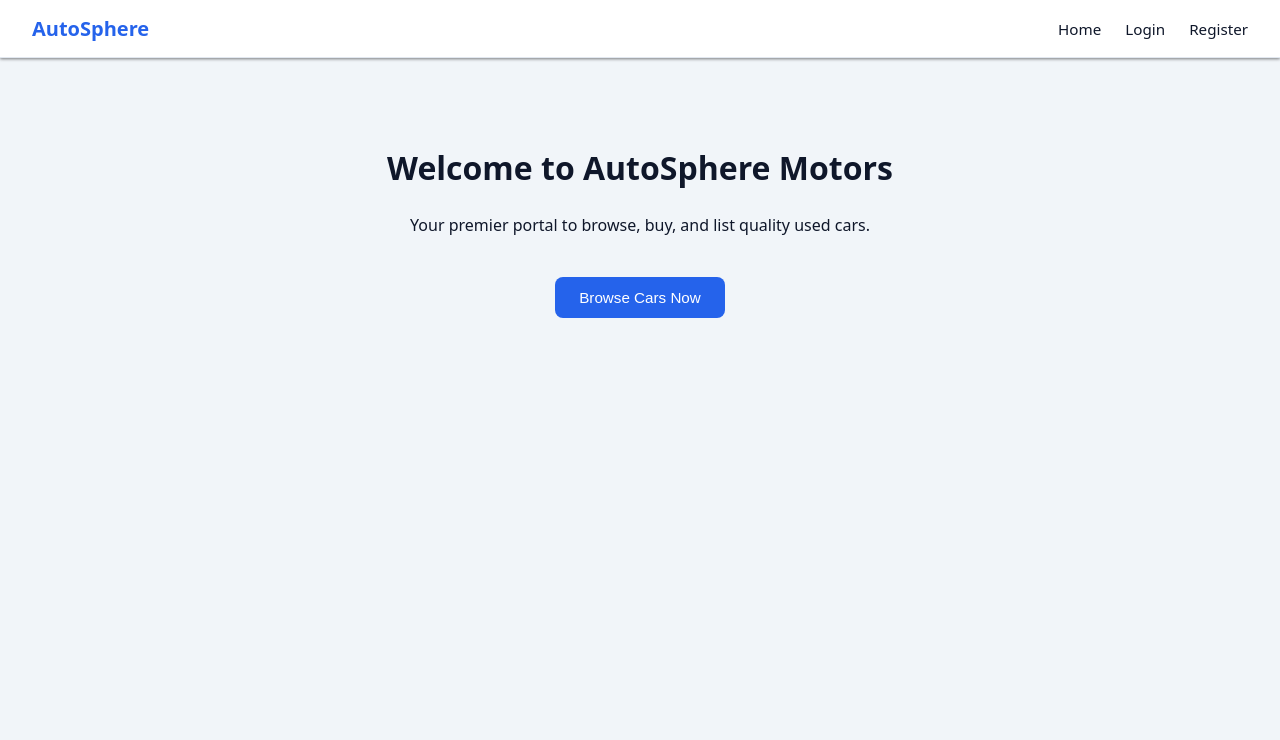
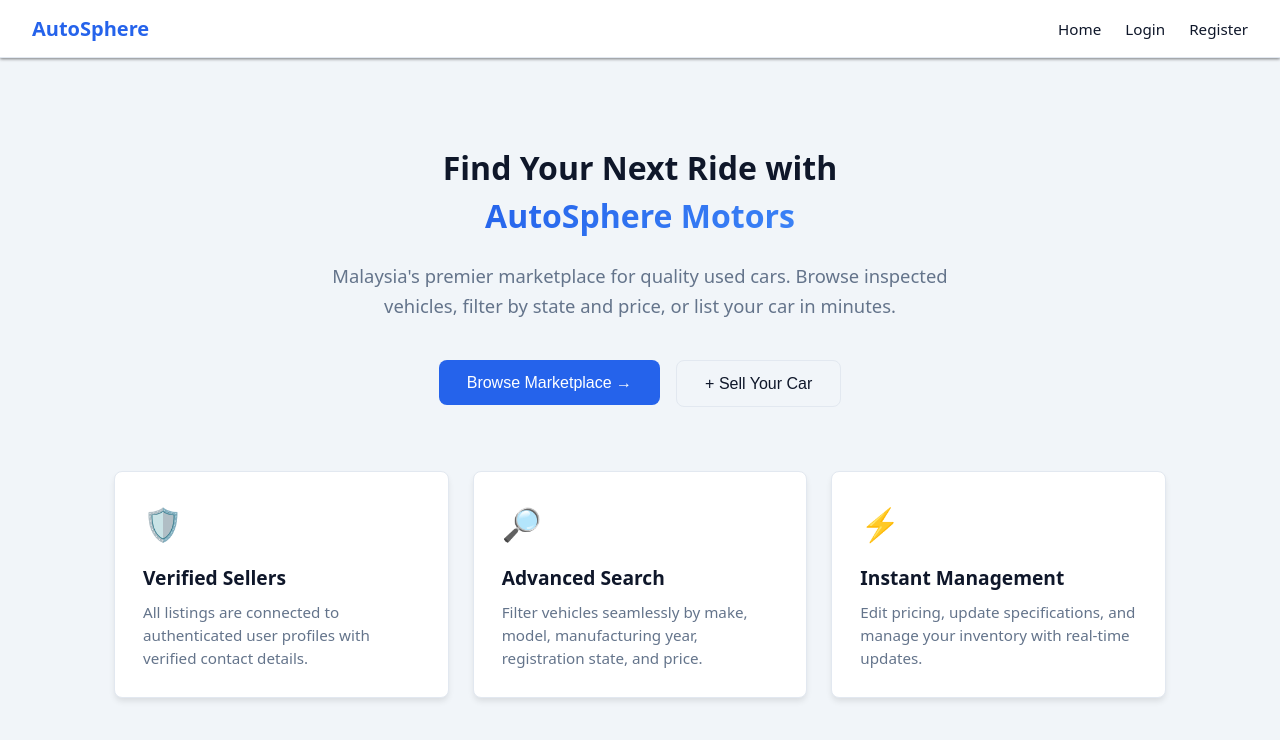
Before and after one commit to seanhong19/car-portal, a React (Vite) app: page / in a window 1280 px wide. Shown: the top 740 px of the page. Built offline with nearby package versions, Linux system fonts and the light colour scheme; no server answers.

Commit message:
style: add home page styling

```diff
--- a/src/index.css
+++ b/src/index.css
@@ -481,3 +481,90 @@ button:disabled {
     font-size: 0.85rem;
     padding: 0.5rem;
 }
+
+.home-container {
+    max-width: 1100px;
+    margin: 0 auto;
+    padding: 4rem 1.5rem;
+    text-align: center;
+}
+
+.home-title {
+    font-size: 2.75rem;
+    font-weight: 800;
+    line-height: 1.2;
+    margin-bottom: 1rem;
+    color: var(--text);
+}
+
+.hero-gradient-text {
+    background: linear-gradient(135deg, var(--primary) 0%, #3b82f6 100%);
+    -webkit-background-clip: text;
+    -webkit-text-fill-color: transparent;
+}
+
+.hero-subtitle {
+    font-size: 1.15rem;
+    color: var(--text-muted);
+    max-width: 640px;
+    margin: 0 auto 2.5rem auto;
+    line-height: 1.6;
+}
+
+.hero-cta-group {
+    display: flex;
+    justify-content: center;
+    gap: 1rem;
+    flex-wrap: wrap;
+    margin-bottom: 4rem;
+}
+
+.hero-cta-group a {
+    text-decoration: none;
+}
+
+.hero-cta-group button {
+    padding: 0.85rem 1.75rem;
+    font-size: 1rem;
+}
+
+.features-grid {
+    display: grid;
+    grid-template-columns: repeat(auto-fit, minmax(280px, 1fr));
+    gap: 1.5rem;
+    margin-top: 2rem;
+    text-align: left;
+}
+
+.feature-card {
+    background: var(--card-bg);
+    border: 1px solid var(--border);
+    border-radius: var(--radius);
+    padding: 1.75rem;
+    box-shadow: var(--shadow);
+    transition: transform 0.2s ease, box-shadow 0.2 ease;
+}
+
+.feature-card:hover {
+    transform: translateY(-4px);
+    box-shadow: var(--shadow-md);
+}
+
+.feature-icon {
+    font-size: 2rem;
+    margin-bottom: 1rem;
+    display: inline-block;
+}
+
+.feature-card h3 {
+    margin: 0 0 0.5rem 0;
+    font-size: 1.2rem;
+    color: var(--text);
+}
+
+.feature-card p {
+    margin: 0;
+    font-size: 0.95rem;
+    color: var(--text-muted);
+    line-height: 1.5;
+}
--- a/src/pages/Home.jsx
+++ b/src/pages/Home.jsx
@@ -2,13 +2,44 @@ import { Link } from 'react-router-dom';
 
 function Home() {
     return (
-        <div style={{ textAlign: 'center', padding: '4rem 2rem' }}>
-            <h1>Welcome to AutoSphere Motors</h1>
-            <p>Your premier portal to browse, buy, and list quality used cars.</p>
-            <br />
-            <Link to="/car-listing">
-                <button>Browse Cars Now</button>
-            </Link>
+        <div className='home-container'>
+            <h1 className='hero-titile'>
+                Find Your Next Ride with <br />
+                <span className='hero-gradient-text'>AutoSphere Motors</span>
+            </h1>
+            <p className='hero-subtitle'>
+                Malaysia's premier marketplace for quality used cars. Browse inspected vehicles, filter by state and price, or list your car in minutes.
+            </p>
+
+            <div className='hero-cta-group'>
+                <Link to="/car-listing">
+                    <button type="button">
+                        Browse Marketplace →
+                    </button>
+                </Link>
+                <Link to="/add-car">
+                    <button type='button' className='btn-secondary'>
+                        + Sell Your Car
+                    </button>
+                </Link>
+            </div>
+            <div className='features-grid'>
+                <div className='feature-card'>
+                    <span className='feature-icon'>🛡️</span>
+                    <h3>Verified Sellers</h3>
+                    <p>All listings are connected to authenticated user profiles with verified contact details.</p>
+                </div>
+                <div className='feature-card'>
+                    <span className='feature-icon'>🔎</span>
+                    <h3>Advanced Search</h3>
+                    <p>Filter vehicles seamlessly by make, model, manufacturing year, registration state, and price.</p>
+                </div>
+                <div className='feature-card'>
+                    <span className='feature-icon'>⚡</span>
+                    <h3>Instant Management</h3>
+                    <p>Edit pricing, update specifications, and manage your inventory with real-time updates.</p>
+                </div>
+            </div>
         </div>
     );
 }
```
